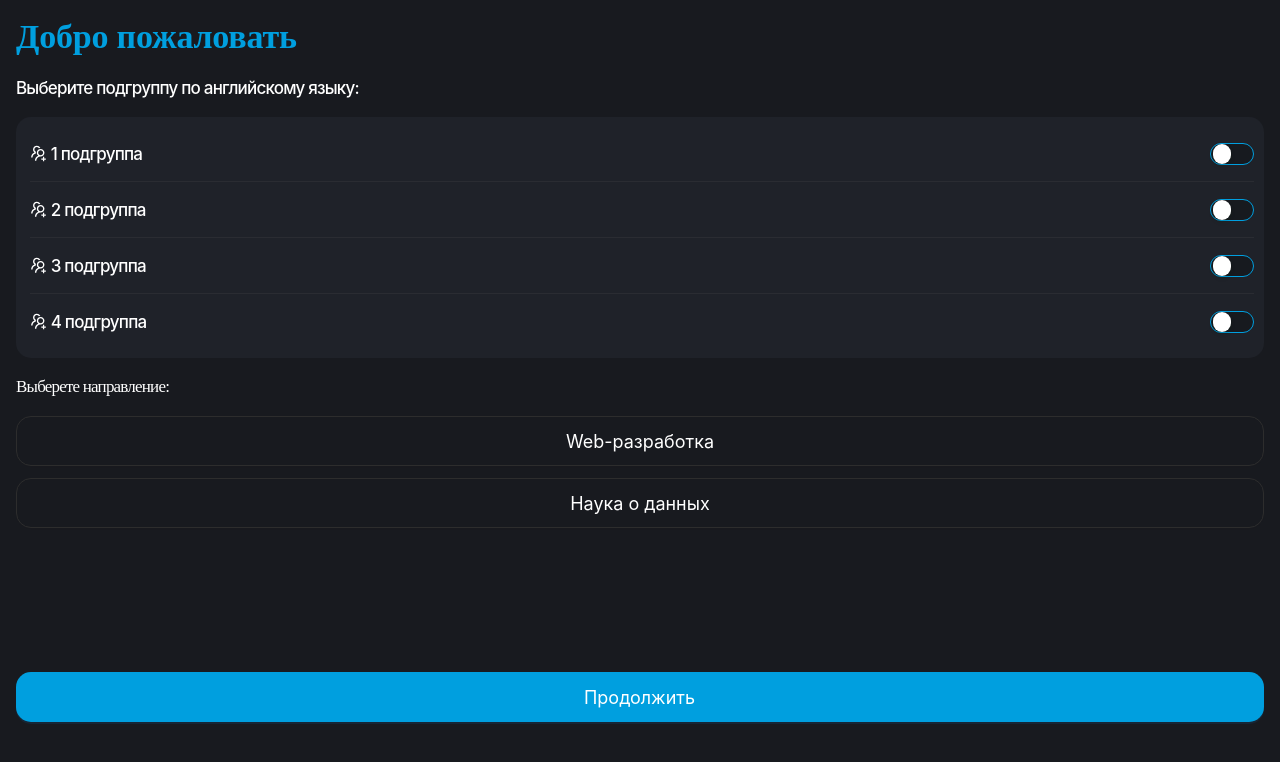
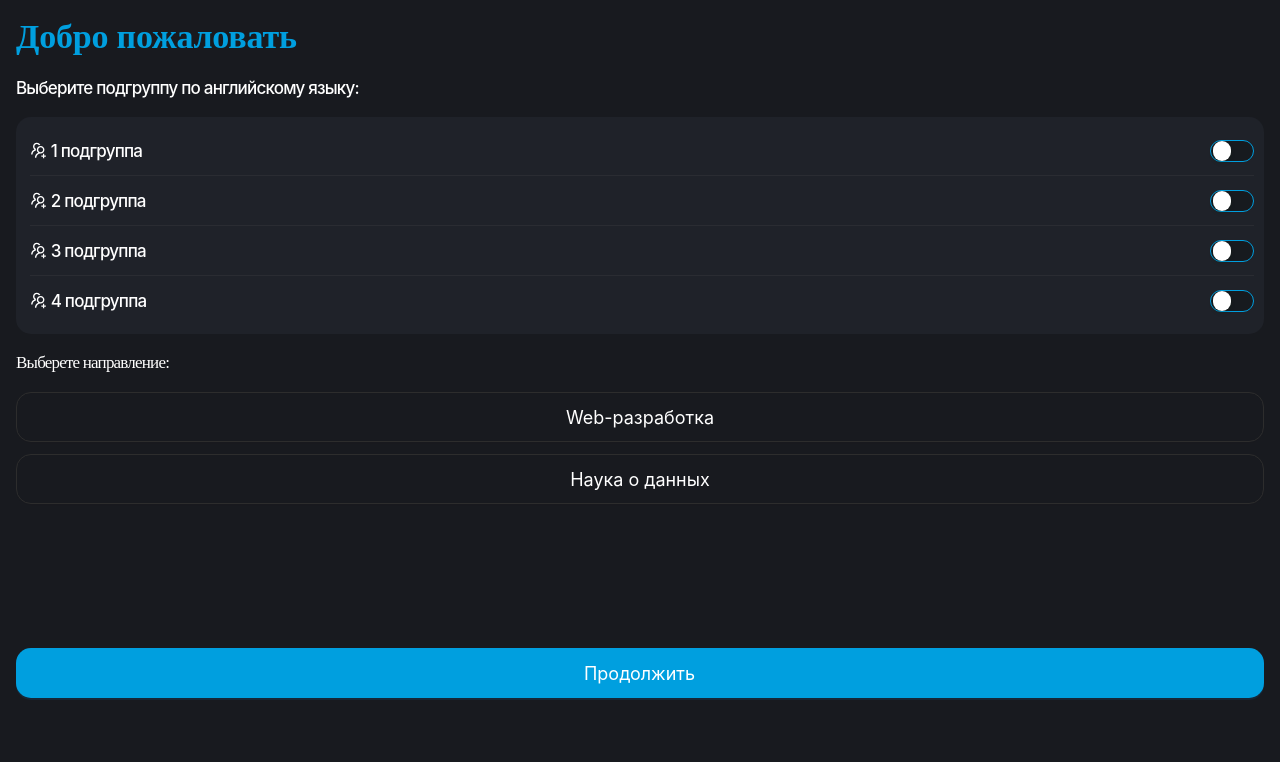
Before and after one commit to SergeyFedorov007/common-project, a React (Create React App) app: page / in a window 1280 px wide. Shown: the top 762 px of the page. Built offline with nearby package versions, Linux system fonts and the light colour scheme.

Commit message:
add services

```diff
--- a/src/components/home/style.css
+++ b/src/components/home/style.css
@@ -83,7 +83,7 @@
 }
 
 .form-item-row {
-  height: 56px;
+  height: 50px;
   border-bottom: 1px solid #2a2c32;
 }
 
```
